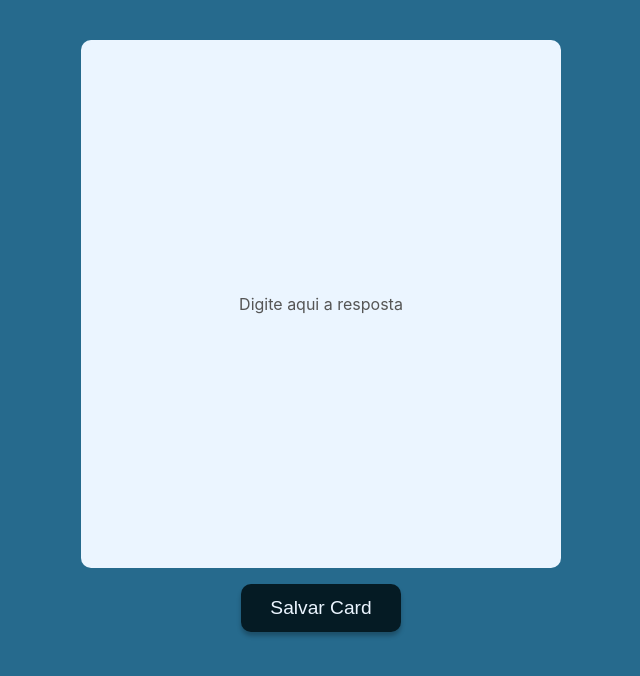
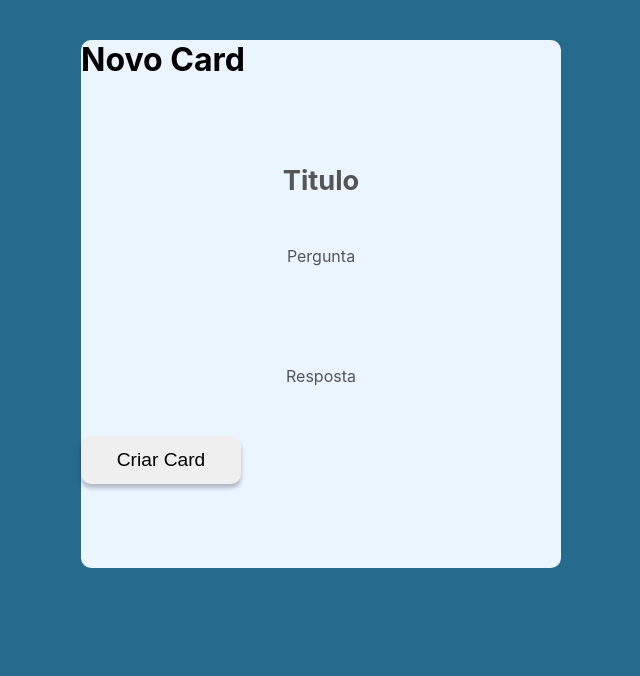
Before and after one commit to Studio-024/memorize, a React (Create React App) app in the folder client/: page /addCard/back in a window 1280 px wide. Shown: the top 676 px of the page, without its empty margins (319-959 px from the left). Built offline with nearby package versions, Linux system fonts and the light colour scheme.

Commit message:
refactor(client): basic HTML for AddCard Refactoring
I modified some things in Add.tsx so that others who will work on joining the 'back' with the
'front' can have a better understanding of what it's going to be like.

```diff
--- a/client/src/components/Add.tsx
+++ b/client/src/components/Add.tsx
@@ -1,40 +1,18 @@
 import '../css/AddCard.css'
 import { Link } from 'react-router-dom'
-import { saveCard } from '../service/api'
 
-interface Props{
-    add: string
-}
 
-const Add = (Props: Props) => {
-    let side  = Props.add
-
-    function handleAdd() {
-        let front = document.getElementById('front')
-        let back = document.getElementById('back')
-
-        saveCard(front, back)
-    }
-    console.log(side)
+const Add = () => {
     return(
         <>
         <div className="AddCard">
-            { side === 'front' && <div id="AddContainer_title">
-                <h1 contentEditable="true"  spellCheck={true} className="AddCard_title" placeholder="Digite aqui o titulo"></h1>
-            </div>}
-
+            <h1>Novo Card</h1>
             <div id="AddContainer_quest">
-            { side === 'front' && <p id="front" contentEditable="true" spellCheck={true} className="AddCard_quest" placeholder={"Digite aqui a pergunta"}></p>}
-            { side === 'back' && <p id="back" contentEditable="true" spellCheck={true} className="AddCard_quest" placeholder={"Digite aqui a resposta"}></p>}
+                <h1 contentEditable="true" spellCheck={true} className="AddCard_title" placeholder="Titulo"></h1>
+                <p contentEditable="true" spellCheck={true} className="AddCard_quest" placeholder={"Pergunta"}></p>
+                <p contentEditable="true" spellCheck={true} className="AddCard_quest" placeholder={"Resposta"}></p>
+                <button>Criar Card</button>
             </div>
-            { side === 'front' && <div style={{height: "3rem", margin: "1rem"}}/>}
-        </div>
-        <div className="AddCard_missAndHit">
-            {side === 'front' &&
-            <Link to={"/addCard/back"}><button className="AddButton_staps">Próximo</button></Link>
-            || side === 'back' &&
-            <button className="AddButton_staps" onClick={handleAdd}>Salvar Card</button>
-            }
         </div>
         </>
     )
--- a/client/src/pages/AddCard.tsx
+++ b/client/src/pages/AddCard.tsx
@@ -8,13 +8,13 @@ const AddCard = () => {
             <main>
                 <Switch>
                     <Route exact path={`/addCard`}>
-                        <AddFront add={"front"}/>
+                        <AddFront />
                     </Route>
                     <Route exact path={`/addCard/front`}>
-                        <AddFront add={"front"}/>
+                        <AddFront />
                     </Route>
                     <Route exact path={`/addCard/back`}>
-                        <AddBack add={"back"}/>
+                        <AddBack />
                     </Route>
                 </Switch>
             </main>
```
